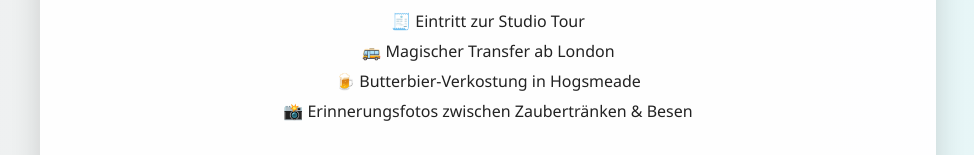
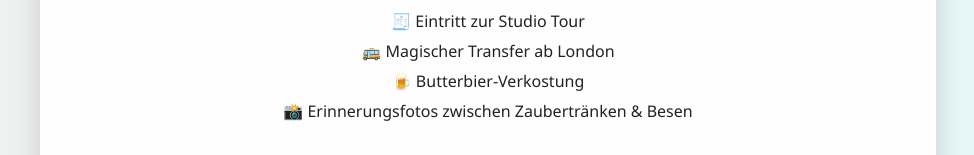
Before and after one commit to BGrohs/city-trips, a plain HTML site: page simon.html in a window 1280 px wide. Shown: the part 877-1032 px from the top of the page, without its empty margins (152-1126 px from the left). Drawn offline with Linux system fonts and the light colour scheme.

Commit message:
Update simon.html

```diff
--- a/simon.html
+++ b/simon.html
@@ -155,7 +155,7 @@
     <ul>
       <li>🧾 Eintritt zur Studio Tour</li>
       <li>🚌 Magischer Transfer ab London</li>
-      <li>🍺 Butterbier-Verkostung in Hogsmeade</li>
+      <li>🍺 Butterbier-Verkostung</li>
       <li>📸 Erinnerungsfotos zwischen Zaubertränken & Besen</li>
     </ul>
 
```
